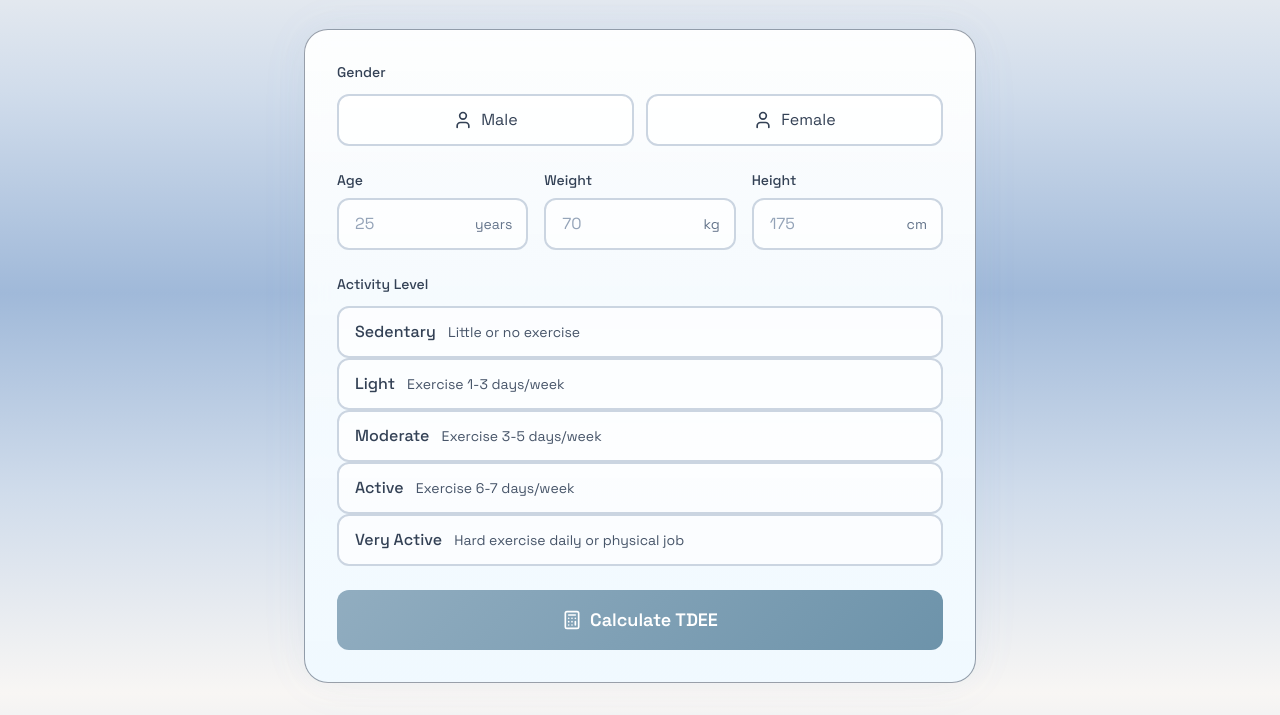
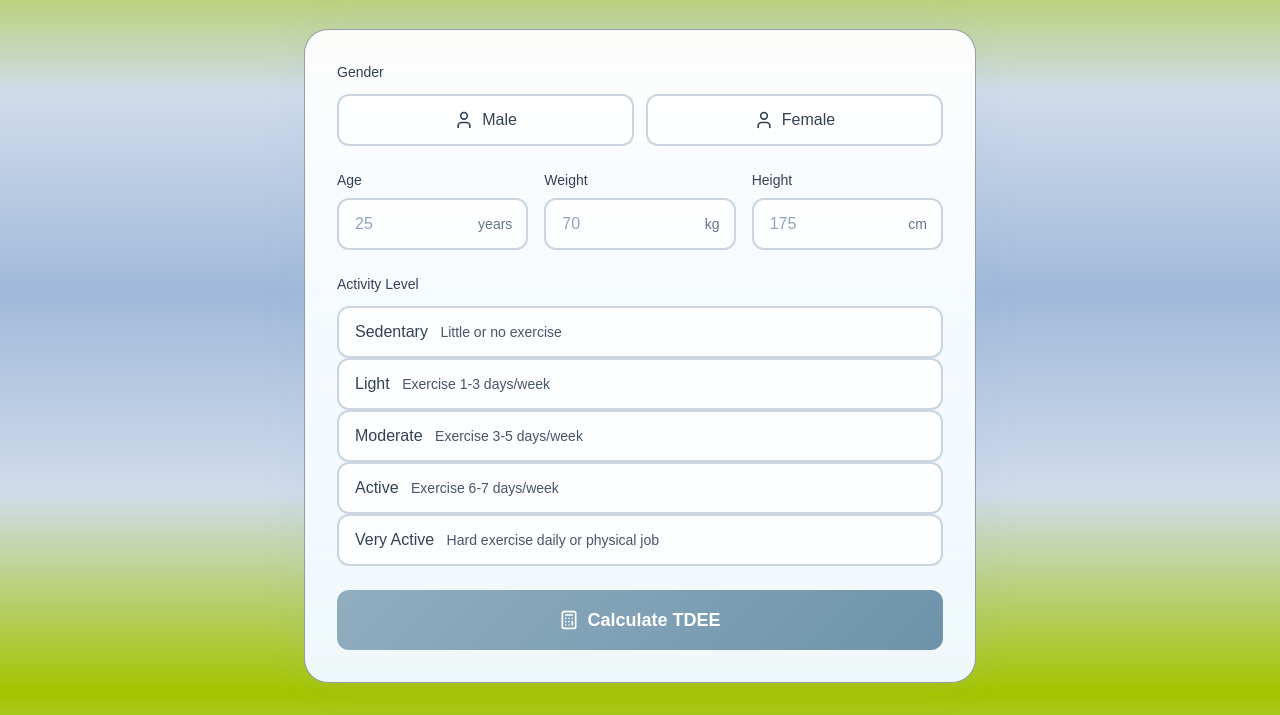
Before and after one commit to Pingping09/Pingping09.github.io, a plain HTML site: page index.html in a window 1280 px wide. Shown: the part 107-822 px from the top of the page. Drawn offline with nearby package versions, Linux system fonts and the light colour scheme.

Commit message:
Change font family to Poppins and update subtitle
Updated font family in styles and default configuration.

```diff
--- a/index.html
+++ b/index.html
@@ -9,9 +9,9 @@
   <script src="/_sdk/element_sdk.js"></script>
   <link href="https://fonts.googleapis.com/css2?family=Space+Grotesk:wght@400;500;600;700&amp;display=swap" rel="stylesheet">
   <style>
-    * { font-family: 'Space Grotesk', sans-serif; }
+    * { font-family: 'Poppins', sans-serif; }
     .gradient-bg {
-      background: linear-gradient(180deg, #f8f6f4 0%, #d0dceb 25%, #a0b9d9 50%, #d0dceb 75%, #f8f6f4 100%);
+      background: linear-gradient(180deg, #a4c400 0%, #d0dceb 25%, #a0b9d9 50%, #d0dceb 75%, #a4c400 100%);
     }
     .card-gradient {
       background: linear-gradient(180deg, rgba(255, 255, 255, 0.95) 0%, rgba(240, 249, 255, 0.98) 100%);
@@ -152,14 +152,14 @@
     // Default configuration
     const defaultConfig = {
       main_title: 'TDEE Calculator',
-      subtitle: 'Calculate your Total Daily Energy Expenditure',
+      subtitle: 'Understand Your Body’s Daily Calorie Needs',
       calculate_button_text: 'Calculate TDEE',
       background_color: '#0f172a',
       surface_color: '#1e293b',
       text_color: '#f8fafc',
       primary_action_color: '#3b82f6',
       secondary_action_color: '#8b5cf6',
-      font_family: 'Space Grotesk',
+      font_family: 'Poppins',
       font_size: 16
     };
 
```
